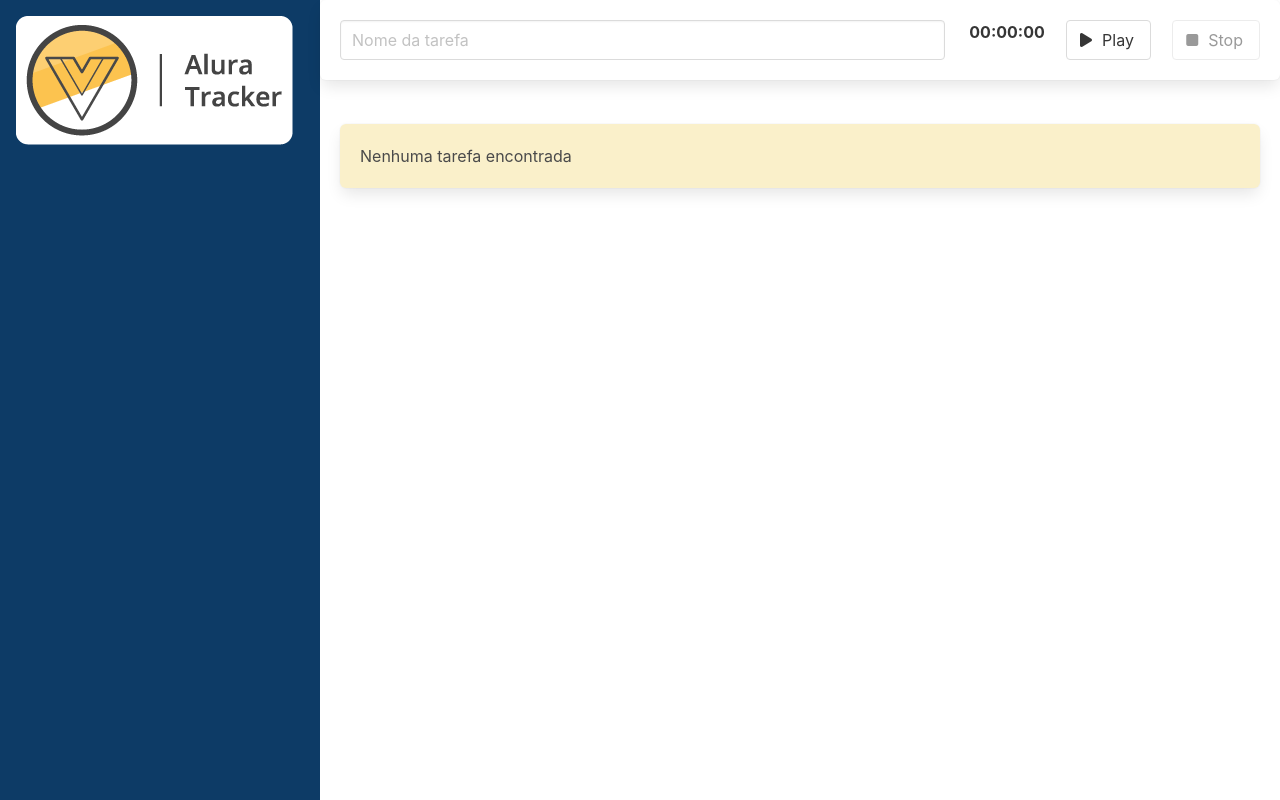
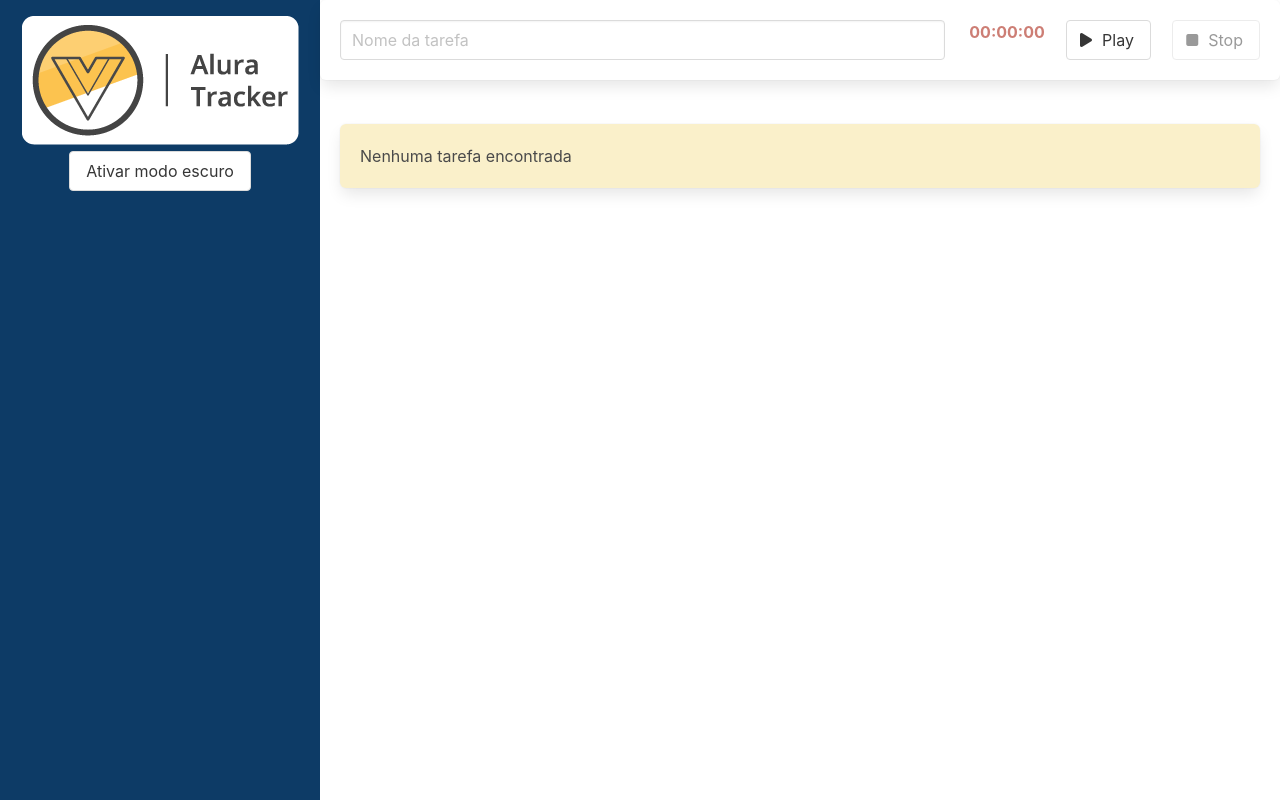
Before and after one commit to iagojorge/timeTracker-front, a Vue app: page / in a window 1280 px wide. Built offline with nearby package versions, Linux system fonts and the light colour scheme.

Commit message:
features: criado o botão e sua funcionalidade para alteração do modo escuro e claro
Conclusão do ultimo topico do primeiro curso.

```diff
--- a/src/App.vue
+++ b/src/App.vue
@@ -1,10 +1,10 @@
 
 <template>
-  <main class="columns is-gapless is-multiline">
+  <main class="columns is-gapless is-multiline" :class="{'modo-escuro': modoEscuroAtivo}">
    <div class="column is-one-quarter">
-    <MenuLateral/>
+    <MenuLateral @temaAlterado="trocarTema"/>
    </div>
-   <div class="column is-three-quarter">
+   <div class="column is-three-quarter conteudo">
     <FormularioTempo @emitSalvarTarefa="salvarTarefa"/>
     <div class="lista">
       <Tarefa v-for="(tarefa, index) in tarefas" :key="index" :tarefa="tarefa"/>
@@ -36,12 +36,16 @@
   },
   data () {
     return {
-      tarefas: [] as ITarefa[]
+      tarefas: [] as ITarefa[],
+      modoEscuroAtivo: false,
     }
   },
   methods: {
     salvarTarefa (tarefa : ITarefa) {
       this.tarefas.push(tarefa);
+    },
+    trocarTema(modoEscuro: boolean) {
+      this.modoEscuroAtivo = modoEscuro;
     }
   }
 });
@@ -51,4 +55,18 @@
   .lista{
     padding: 1.25rem;
   }
+
+  main{
+    --bg-primario: #fff;
+    --texto-primario:#CD7E75;
+  }
+
+  main.modo-escuro{
+    --bg-primario: #2b2d42;
+    --texto-primario: #CD7E75;
+  }
+
+  .conteudo{
+    background-color: var(--bg-primario);
+  }
 </style>
--- a/src/components/Box.vue
+++ b/src/components/Box.vue
@@ -17,6 +17,6 @@
 
 <style scoped>
 .box{
-    background: #FAF0CA
+    background: #FAF0CA;
 }
 </style>
--- a/src/components/Cronometro.vue
+++ b/src/components/Cronometro.vue
@@ -1,6 +1,6 @@
 <template>
     <section>
-        <strong>{{ tempoCorrido }}</strong>
+        <strong class="display">{{ tempoCorrido }}</strong>
     </section>
 </template>
 
@@ -25,7 +25,10 @@
         }
     },
 })
+</script>
 
-
-
-</script>
+<style scoped>
+ .display{
+    color: var(--texto-primario)
+ }
+</style>
--- a/src/components/FormularioTempo.vue
+++ b/src/components/FormularioTempo.vue
@@ -1,5 +1,5 @@
 <template>
-    <div class="box">
+    <div class="box formulario">
         <div class="columns">
             <div class="column is-8" role="form" aria-label="Nova Tarefa">
                 <input
@@ -44,3 +44,10 @@
     })
 
 </script>
+
+<style>
+.formulario{
+    color: var(--texto-primario);
+    background-color: var(--bg-primario);
+}
+</style>
--- a/src/components/MenuLateral.vue
+++ b/src/components/MenuLateral.vue
@@ -3,6 +3,9 @@
         <h1>
             <img src="../assets/logo.png" alt="">
         </h1>
+        <button class="button" @click="alterarTema">
+          {{ textoTema }}
+        </button>
     </header>
 </template>
 
@@ -10,12 +13,34 @@
  import { defineComponent } from 'vue';
 
  export default defineComponent({
-    name: 'MenuLateral'
+    name: 'MenuLateral',
+    emits: ['temaAlterado'],
+    data (){
+      return {
+        modoEscuro: false
+      }
+    },
+    computed: {
+      textoTema () {
+        if (this.modoEscuro){
+          return 'Desativar modo escuro'
+        }else{
+          return 'Ativar modo escuro'
+        }
+      }
+    },
+    methods:{
+      alterarTema() {
+        this.modoEscuro = !this.modoEscuro;
+        this.$emit('temaAlterado', this.modoEscuro);
+      }
+    }
  })
 </script>
 
 <style scoped>
 header {
+    text-align: center;
     padding: 1rem;
     background: #0d3b66;
     width: 100%;
--- a/src/components/Tarefa.vue
+++ b/src/components/Tarefa.vue
@@ -36,4 +36,7 @@
 </script>
 
 <style scoped>
+.tempoTask{
+    color: #000;
+}
 </style>
```
